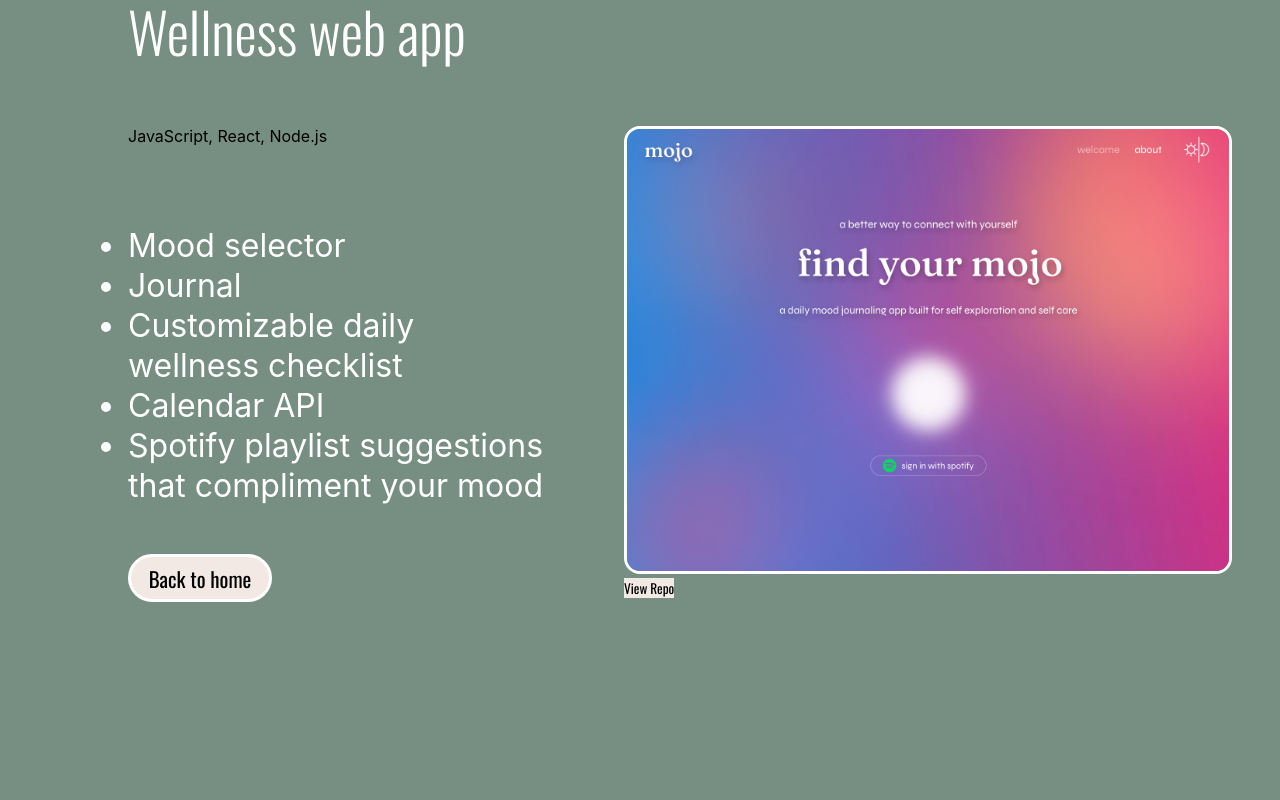
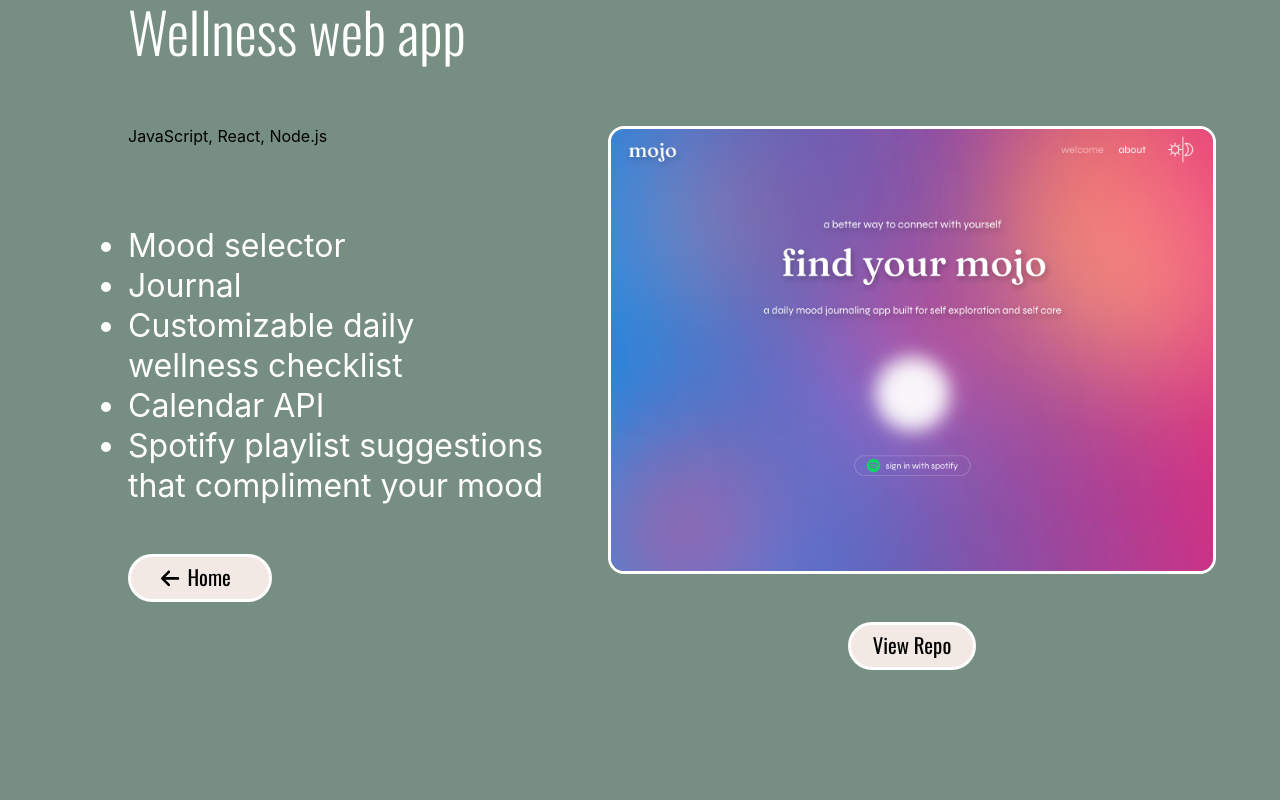
Before and after one commit to charlie-chandler/portfolio, a React (Create React App) app: page /mojo in a window 1280 px wide. Shown: the part 320-1120 px from the top of the page. Built offline with nearby package versions, Linux system fonts and the light colour scheme.

Commit message:
Add classes for each button and styled out buttons

```diff
--- a/src/components/ProjectPage.tsx
+++ b/src/components/ProjectPage.tsx
@@ -1,5 +1,8 @@
 import React from "react";
 import classNames from "classnames";
+import { FontAwesomeIcon } from '@fortawesome/react-fontawesome'
+import { faArrowLeft } from '@fortawesome/free-solid-svg-icons'
+
 import TopNav from "./TopNav";
 import { Link } from "react-router-dom";
 import "../styles/ProjectPage.css";
@@ -26,12 +29,14 @@ const ProjectPage: React.FC<ProjectPageProps> = ({
   const lowerBackground = classNames("lower-background");
   const title = classNames('project-title');
   const subtitle = classNames('subtitle');
+
   const projectContainer = classNames('project-container');
   const leftContainer = classNames('left-project-container');
   const rightContainer = classNames('right-project-container');
+
   const stackList = classNames('stack-list');
   const featureList = classNames('feature-list');
-
+  const arrowIcon = classNames('arrow-icon');
 
   return (
     <>
@@ -49,11 +54,20 @@ const ProjectPage: React.FC<ProjectPageProps> = ({
               ))}
             </ul>
 
-            <Link to="/#top"><button>Back to home</button></Link>
+            <Link to="/#top" className="home-button">
+              <button>
+                <div className={arrowIcon}>
+                  <FontAwesomeIcon icon={faArrowLeft} style={{ color: "#000000", }} />
+                </div>
+                Home
+              </button>
+            </Link>
           </div>
           <div className={rightContainer}>
             <img src='images/project-reel/mojo_home.png' alt="demo gif" />
-            <a href={repoLink} target="_blank" rel="noopener noreferrer"><button>View Repo</button></a>
+            <Link to={repoLink} className="repo-button" target="_blank" rel="noopener noreferrer" >
+              <button>View Repo</button>
+            </Link>
           </div>
         </div>
       </div>
--- a/src/styles/ProjectPage.css
+++ b/src/styles/ProjectPage.css
@@ -47,6 +47,19 @@
   height: 40rem;
   width: 50%;
   margin-right: 5rem;
+  display: flex;
+  flex-direction: column;
+  justify-content: flex-start;
+}
+
+.home-button {
+  display: flex;
+  width: 1rem;
+}
+
+.repo-button {
+  display: flex;
+  padding-top: 3rem;
 }
 
 button {
@@ -54,6 +67,10 @@ button {
   background: none;
   font-family: Oswald;
   color: black;
+}
+
+button:hover {
+  cursor: pointer;
 }
 
 .left-project-container button {
@@ -65,12 +82,27 @@ button {
   border-radius: 2.5rem;
   flex-shrink: 0;
   font-size: 1.3rem;
+
+  display: flex;
+  flex-direction: row;
+  justify-content: center;
+  align-items: center;
+  padding: 0 0.5rem 0.2rem 0;
 }
+
+.arrow-icon {
+  padding-right: 0.5rem;
+}
+
+
 
 .right-project-container {
   height: 40rem;
   width: 50%;
   margin-right: 5rem;
+  display: flex;
+  flex-direction: column;
+  align-items: center;
 }
 
 .right-project-container img {
@@ -84,6 +116,23 @@ button {
 
 .right-project-container button {
   background-color: #F2E9E4;
+  height: 3rem;
+  width: 8rem;
+  border-style: solid;
+  border-color: white;
+  border-radius: 2.5rem;
+  flex-shrink: 0;
+  font-size: 1.3rem;
+
+  display: flex;
+  flex-direction: row;
+  justify-content: center;
+  align-items: center;
+  padding-bottom: 0.2rem;
+}
+
+.right-project-container .link {
+  margin-top: 2rem;
 }
 
 .feature-list {
```
